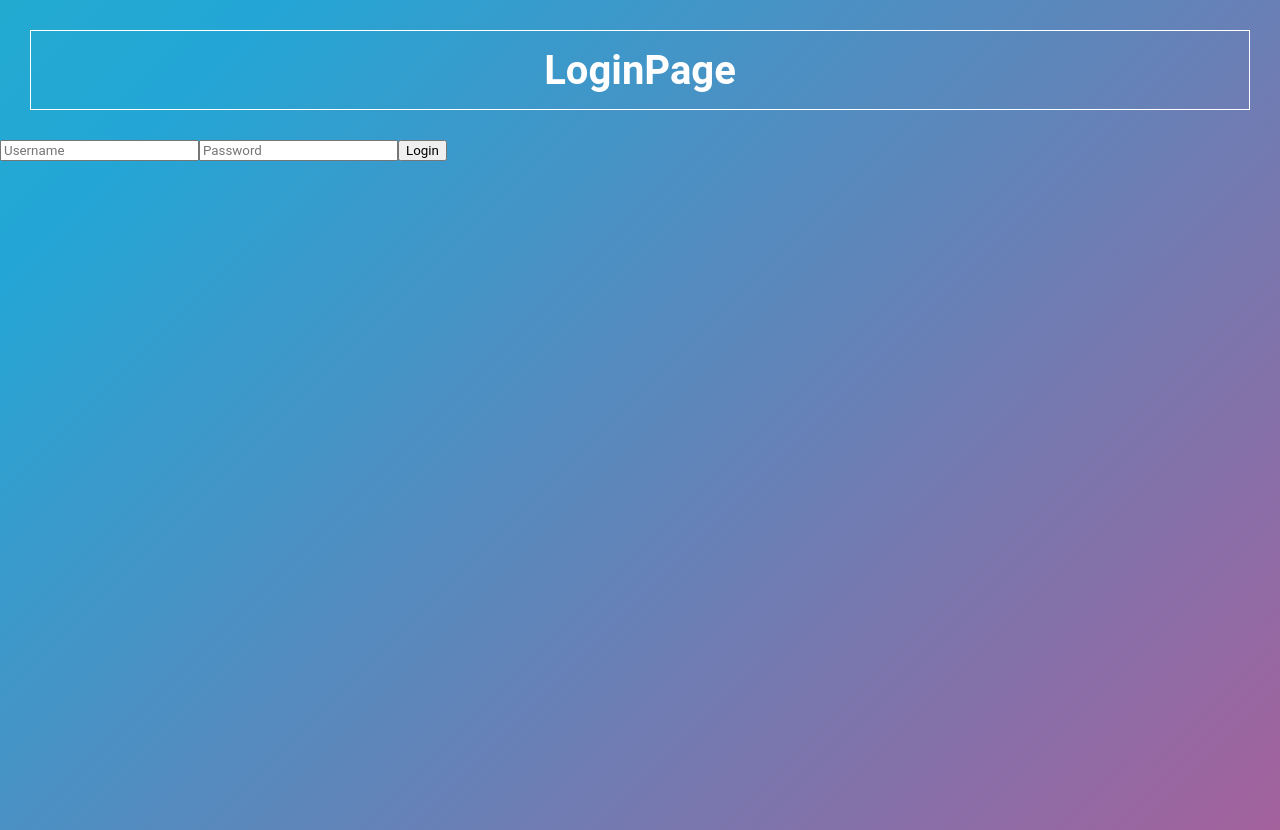
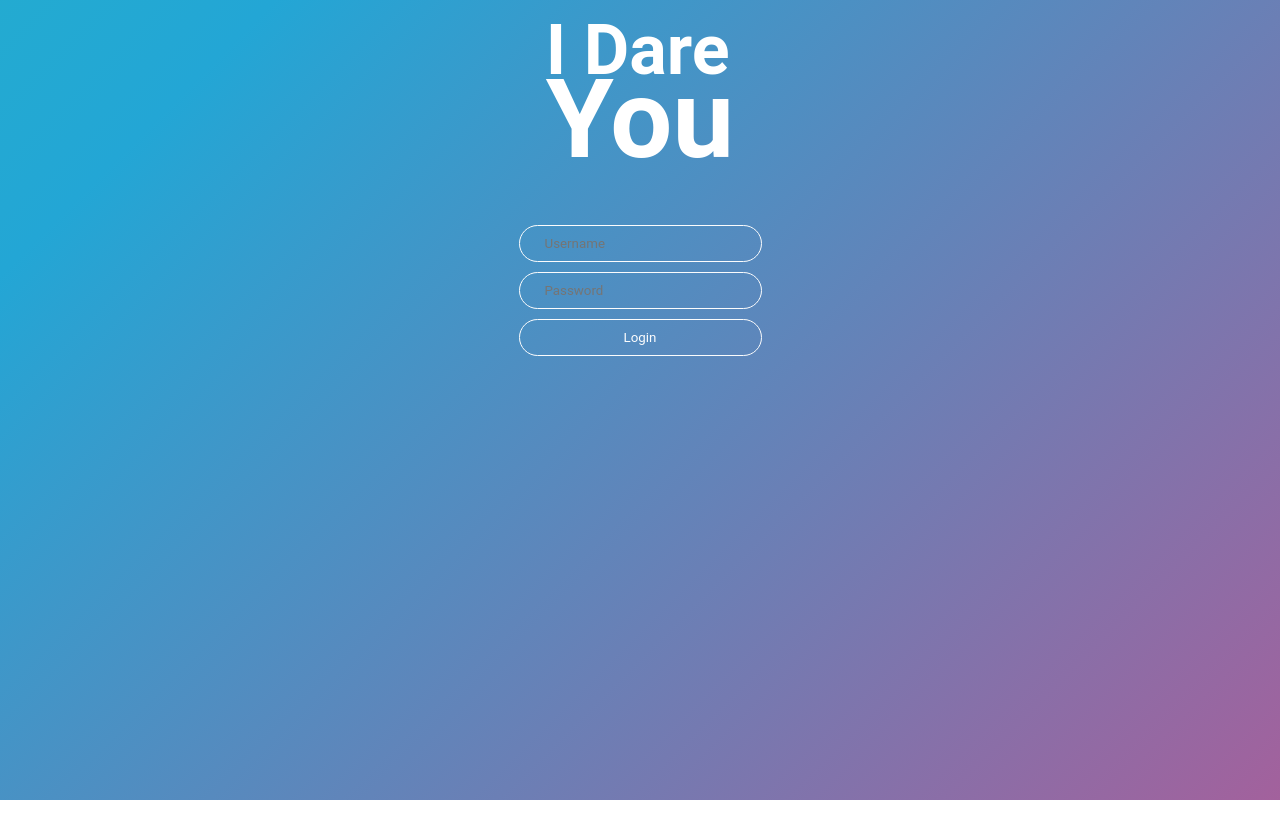
Before and after one commit to schulztobi/capstone-project, a React (Create React App) app: page /login in a window 1280 px wide. After the commit the page ends 800 px from the top, so only its background shows below. Built offline with nearby package versions, Linux system fonts and the light colour scheme.

Commit message:
login page modified

```diff
--- a/src/pages/LoginPage.js
+++ b/src/pages/LoginPage.js
@@ -1,9 +1,9 @@
-import Header from '../components/Header';
 import useForm from '../hooks/useForm';
 import loginUser from '../services/loginUser';
 import { useState } from 'react';
 import { saveToken } from '../services/tokenStorage';
 import { Redirect } from 'react-router-dom';
+import styled from 'styled-components/macro';
 export default function LoginPage() {
   const { inputs, handleInputChange, handleSubmit } = useForm(
     {
@@ -32,24 +32,28 @@ export default function LoginPage() {
 
   return (
     <>
-      <Header title="LoginPage" />
-      <form onSubmit={handleSubmit}>
-        <input
+      <StyledContainer>
+        <StyledContent>
+          <h1>I Dare</h1>
+          <StyledY>You</StyledY>
+        </StyledContent>
+        <Styledform onSubmit={handleSubmit}>
+          <StyledInput
             type="text"
             name="username"
             onChange={handleInputChange}
             placeholder={'Username'}
             value={inputs.username}
           />
-        <input
+          <StyledInput
             type="password"
             name="password"
             onChange={handleInputChange}
             placeholder={'Password'}
             value={inputs.password}
           />
-        <button>Login</button>
-      </form>
+          <StyledButton>Login</StyledButton>
+        </Styledform>
         {isSuccess && (
           <button onClick={() => setLoggedIn(true)}>
             You have loggin in succesfully
@@ -57,6 +61,57 @@ export default function LoginPage() {
         )}
         {loggedIn && <Redirect to="/DaresPage" />}
         {isError && <p>Try again</p>}
+      </StyledContainer>
     </>
   );
 }
+const StyledContainer = styled.div`
+  margin: 0;
+  padding: 0;
+  display: flex;
+  flex-direction: column;
+  align-items: center;
+  height: 100vh;
+`;
+
+const Styledform = styled.form`
+  display: flex;
+  flex-direction: column;
+`;
+
+const StyledContent = styled.div`
+  color: #fff;
+
+  h1 {
+    font-size: 70px;
+    margin: 50px 0 70px;
+    line-height: 0px;
+  }
+`;
+
+const StyledY = styled.h2`
+  font-size: 110px;
+  margin: 0 0 100px;
+  line-height: 0;
+`;
+
+const StyledButton = styled.button`
+  color: #fbfcfd;
+  background: transparent;
+  border: 1px solid #fbfcfd;
+  border-radius: 20px;
+  outline: none;
+  cursor: pointer;
+  padding: 10px 25px;
+  margin: 5px;
+`;
+
+const StyledInput = styled.input`
+  color: #fbfcfd;
+  background: transparent;
+  border: 1px solid #fbfcfd;
+  border-radius: 20px;
+  outline: none;
+  padding: 10px 25px;
+  margin: 5px;
+`;
```
Also changed, not shown: public/uploads/874281b4-39a2-444d-833a-b733624435dd_download (1).jpeg (added), 1 other file (tests, documents, lock files or other folders). Lines whose indentation alone changed are shown as unchanged.
